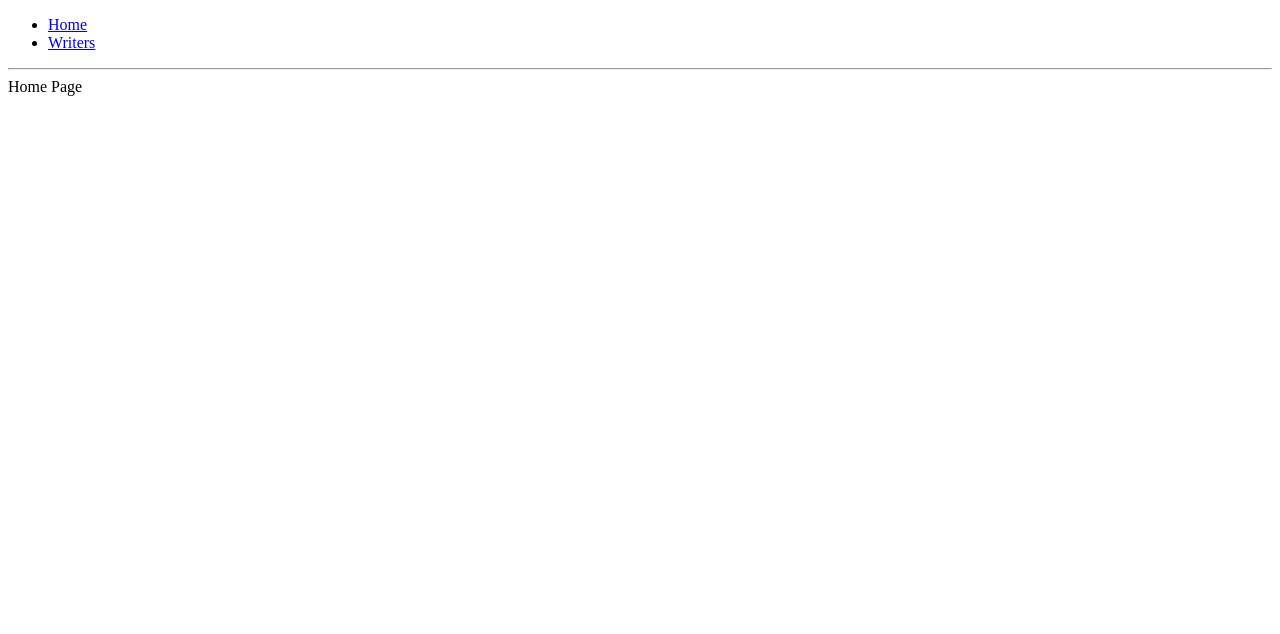
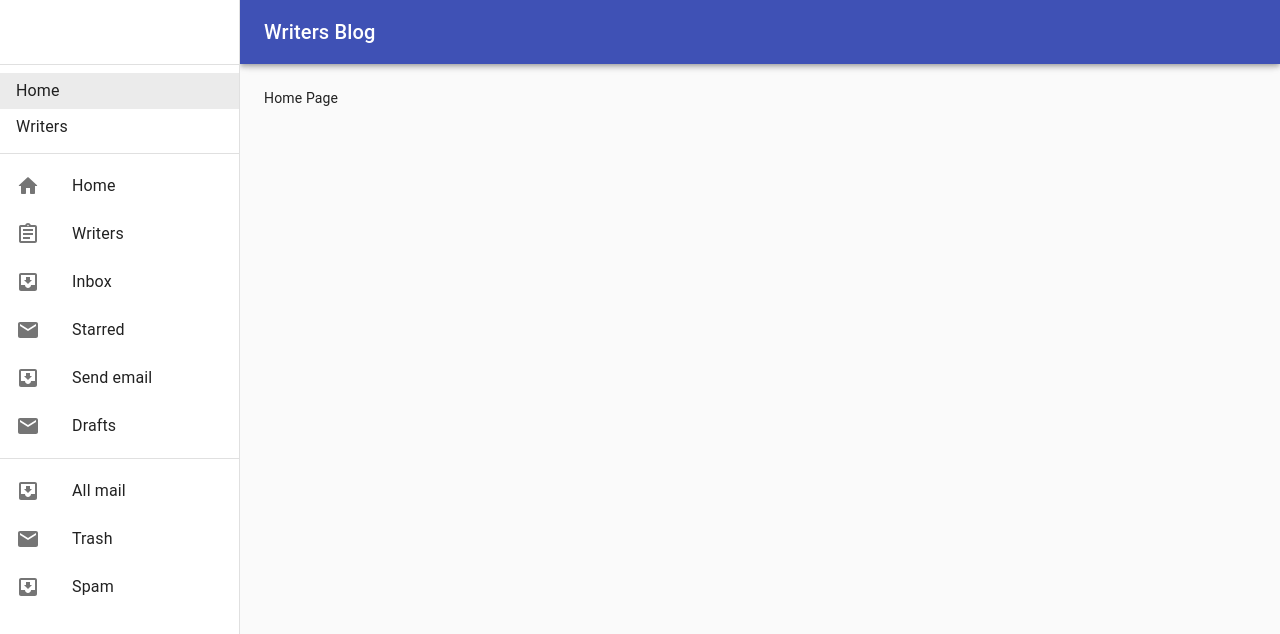
Before and after one commit to stansL/routes, a React (Create React App) app: page / in a window 1280 px wide. Shown: the top 634 px of the page. Built offline with nearby package versions, Linux system fonts and the light colour scheme; no server answers.

Commit message:
integrate material ui into the react-router menu flow

```diff
--- a/package.json
+++ b/package.json
@@ -3,6 +3,8 @@
   "version": "0.1.0",
   "private": true,
   "dependencies": {
+    "@material-ui/core": "^4.10.2",
+    "@material-ui/icons": "^4.9.1",
     "@testing-library/jest-dom": "^4.2.4",
     "@testing-library/react": "^9.5.0",
     "@testing-library/user-event": "^7.2.1",
--- a/src/components/App.js
+++ b/src/components/App.js
@@ -1,8 +1,9 @@
-import React, { Component, Fragment } from 'react';
+import React, { Component } from 'react';
 import axios from 'axios';
-import { BrowserRouter as Router, Link, Route, Switch } from 'react-router-dom';
+import { BrowserRouter as Router, Route, Switch } from 'react-router-dom';
 import {NotFound} from './errors';
 import Writers from './Writers';
+import Layout from './layout/Layout';
 
 
 
@@ -38,20 +39,32 @@ export default class App extends Component {
     const { writers } = this.state;
     return (
       <Router>
-        <Fragment>
-          <ul>
-            <li><Link to="/">Home</Link></li>
-            <li><Link to="/writers">Writers</Link></li>
-          </ul>
-          <hr />
-
+        <Layout >
           <Switch>
             <Route path="/" exact render={() => <div>Home Page</div>} />
             <Route path="/writers" render={props => <Writers {...props} writers={writers} />} />
             <Route component={ NotFound} />
           </Switch>
-        </Fragment>
+        </Layout>
       </Router>
     )
+    // const { writers } = this.state;
+    // return (
+    //   <Router>
+    //     <Fragment>
+    //       <ul>
+    //         <li><Link to="/">Home</Link></li>
+    //         <li><Link to="/writers">Writers</Link></li>
+    //       </ul>
+    //       <hr />
+
+    //       <Switch>
+    //         <Route path="/" exact render={() => <div>Home Page</div>} />
+    //         <Route path="/writers" render={props => <Writers {...props} writers={writers} />} />
+    //         <Route component={ NotFound} />
+    //       </Switch>
+    //     </Fragment>
+    //   </Router>
+    // )
   }
 }
--- a/src/components/errors/index.js
+++ b/src/components/errors/index.js
@@ -1,5 +1 @@
-import NotFound from './404'
-
-export {
-    NotFound
-}
+export { default as NotFound } from './404'
--- /dev/null
+++ b/src/components/layout/Layout.js
@@ -0,0 +1,165 @@
+import React from 'react'
+import PropTypes from 'prop-types';
+import AppBar from '@material-ui/core/AppBar';
+import {
+    Toolbar, CssBaseline, IconButton, Typography, Hidden,
+    Drawer, Divider, List, ListItem, ListItemIcon, makeStyles,
+    useTheme, ListItemText, MenuList, MenuItem
+} from '@material-ui/core';
+import MenuIcon from '@material-ui/icons/Menu';
+import MailIcon from '@material-ui/icons/Mail';
+import InboxIcon from '@material-ui/icons/MoveToInbox';
+import HomeRoundedIcon from '@material-ui/icons/HomeRounded';
+import AssignmentOutlinedIcon from '@material-ui/icons/AssignmentOutlined';
+import { Link, withRouter } from 'react-router-dom';
+
+const drawerWidth = 240;
+
+const useStyles = makeStyles((theme) => ({
+    root: {
+        display: 'flex',
+    },
+    drawer: {
+        [theme.breakpoints.up('sm')]: {
+            width: drawerWidth,
+            flexShrink: 0,
+        },
+    },
+    appBar: {
+        [theme.breakpoints.up('sm')]: {
+            width: `calc(100% - ${drawerWidth}px)`,
+            marginLeft: drawerWidth,
+        },
+    },
+    menuButton: {
+        marginRight: theme.spacing(2),
+        [theme.breakpoints.up('sm')]: {
+            display: 'none',
+        },
+    },
+    // necessary for content to be below app bar
+    toolbar: theme.mixins.toolbar,
+    drawerPaper: {
+        width: drawerWidth,
+    },
+    content: {
+        flexGrow: 1,
+        padding: theme.spacing(3),
+    },
+}));
+
+function Layout(props) {
+
+    const { window, location: { pathname }, children } = props;
+    const classes = useStyles();
+    const theme = useTheme();
+    const [mobileOpen, setMobileOpen] = React.useState(false);
+
+    const handleDrawerToggle = () => {
+        setMobileOpen(!mobileOpen);
+    };
+
+    const drawer = (
+        <div>
+            <div className={classes.toolbar} />
+            <Divider />
+            <MenuList>
+                <MenuItem component={Link} to="/" selected={'/' === pathname}>Home</MenuItem>
+                <MenuItem component={Link} to="/writers" selected={'/writers' === pathname}>Writers</MenuItem>
+            </MenuList>
+            <Divider />
+            <List>
+                <ListItem button>
+                    <ListItemIcon><HomeRoundedIcon /> </ListItemIcon>
+                    <ListItemText primary={'Home'} />
+                </ListItem>
+                <ListItem button>
+                    <ListItemIcon><AssignmentOutlinedIcon /> </ListItemIcon>
+                    <ListItemText primary={'Writers'} />
+                </ListItem>
+                {['Inbox', 'Starred', 'Send email', 'Drafts'].map((text, index) => (
+                    <ListItem button key={text}>
+                        <ListItemIcon>{index % 2 === 0 ? <InboxIcon /> : <MailIcon />}</ListItemIcon>
+                        <ListItemText primary={text} />
+                    </ListItem>
+                ))}
+            </List>
+            <Divider />
+            <List>
+                {['All mail', 'Trash', 'Spam'].map((text, index) => (
+                    <ListItem button key={text}>
+                        <ListItemIcon>{index % 2 === 0 ? <InboxIcon /> : <MailIcon />}</ListItemIcon>
+                        <ListItemText primary={text} />
+                    </ListItem>
+                ))}
+            </List>
+        </div>
+    );
+
+    const container = window !== undefined ? () => window().document.body : undefined;
+    return (
+        <div className={classes.root}>
+            <CssBaseline />
+            <AppBar position="fixed" className={classes.appBar}>
+                <Toolbar>
+                    <IconButton
+                        color="inherit"
+                        aria-label="open drawer"
+                        edge="start"
+                        onClick={handleDrawerToggle}
+                        className={classes.menuButton}
+                    >
+                        <MenuIcon />
+                    </IconButton>
+                    <Typography variant="h6" noWrap>
+                        Writers Blog
+          </Typography>
+                </Toolbar>
+            </AppBar>
+            <nav className={classes.drawer} aria-label="mailbox folders">
+                {/* The implementation can be swapped with js to avoid SEO duplication of links. */}
+                <Hidden smUp implementation="css">
+                    <Drawer
+                        container={container}
+                        variant="temporary"
+                        anchor={theme.direction === 'rtl' ? 'right' : 'left'}
+                        open={mobileOpen}
+                        onClose={handleDrawerToggle}
+                        classes={{
+                            paper: classes.drawerPaper,
+                        }}
+                        ModalProps={{
+                            keepMounted: true, // Better open performance on mobile.
+                        }}
+                    >
+                        {drawer}
+                    </Drawer>
+                </Hidden>
+                <Hidden xsDown implementation="css">
+                    <Drawer
+                        classes={{
+                            paper: classes.drawerPaper,
+                        }}
+                        variant="permanent"
+                        open
+                    >
+                        {drawer}
+                    </Drawer>
+                </Hidden>
+            </nav>
+            <main className={classes.content}>
+                <div className={classes.toolbar} />
+                {children}
+            </main>
+        </div>
+    )
+}
+Layout.propTypes = {
+    /**
+     * Injected by the documentation to work in an iframe.
+     * You won't need it on your project.
+     */
+    window: PropTypes.func,
+};
+
+export default withRouter(Layout)
--- a/src/index.js
+++ b/src/index.js
@@ -1,8 +1,8 @@
 import React from 'react';
-import ReactDOM from 'react-dom';
+import { render } from 'react-dom';
 import App from './components/App';
 
-ReactDOM.render(
+render(
   <React.StrictMode>
     <App />
   </React.StrictMode>,
```
Also changed, not shown: 1 other file (tests, documents, lock files or other folders).
